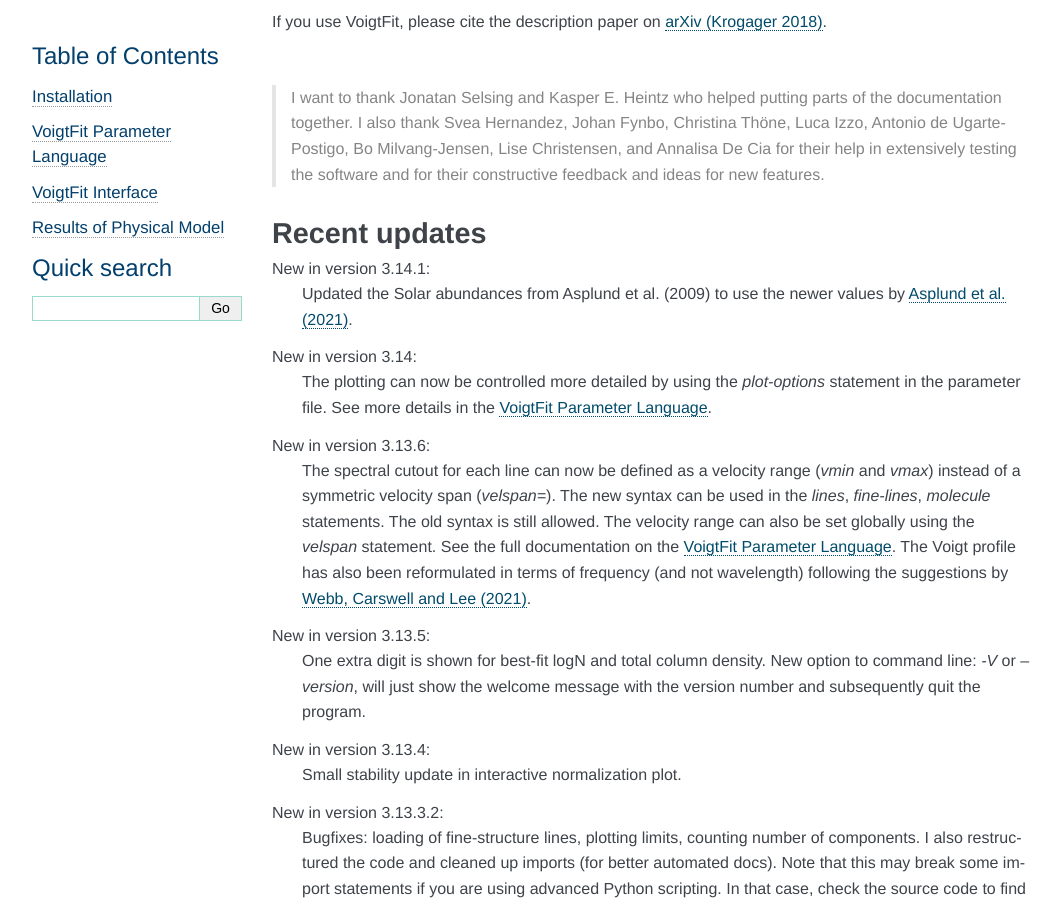
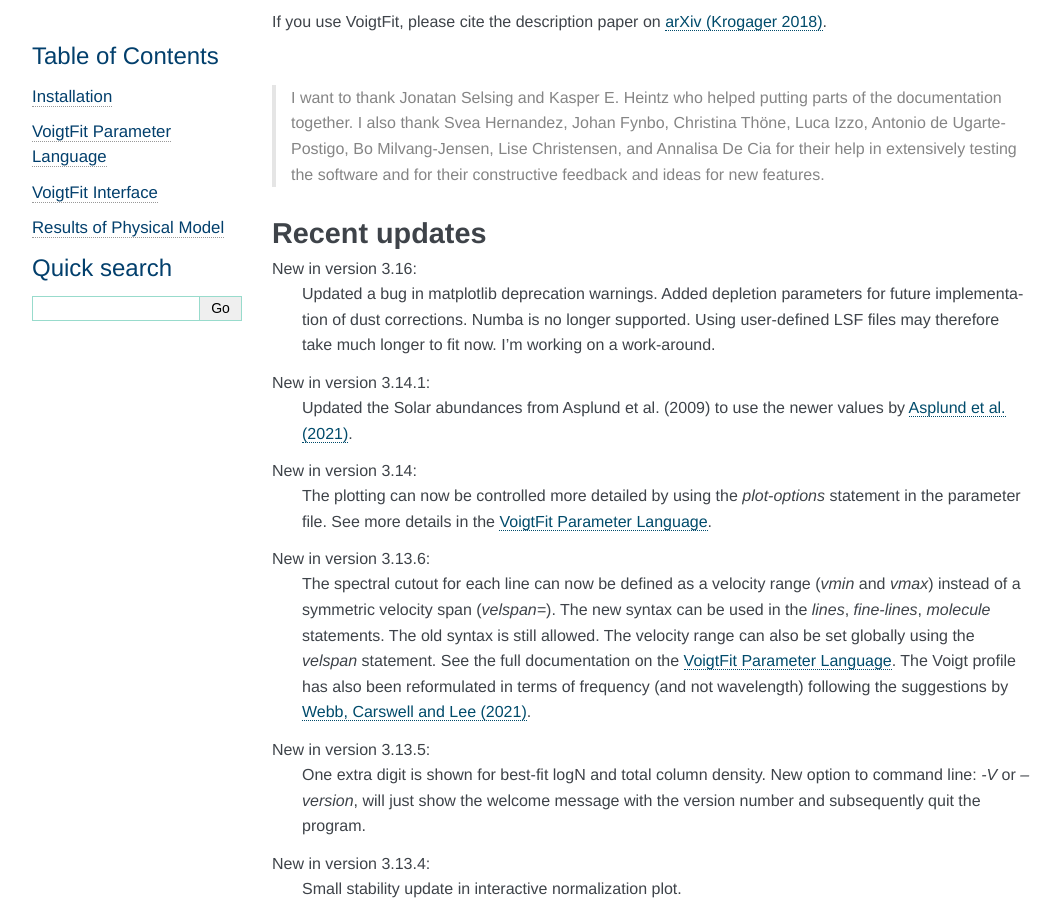
Before and after one commit to jkrogager/VoigtFit, a Sphinx documentation site: the page built from docs/index.rst, in a window 1280 px wide and 900 px high, scrolled down 402 px. Shown: the whole window, without its empty margins (98-1154 px from the left). Built offline with Sphinx 7.4.7, drawn with Linux system fonts in a browser that asks for light colours.

Commit message:
Update index.rst

```diff
--- a/docs/index.rst
+++ b/docs/index.rst
@@ -34,6 +34,10 @@
 
 Recent updates
 --------------
+New in version 3.16:
+  Updated a bug in matplotlib deprecation warnings. Added depletion parameters for future implementation of dust corrections.
+  Numba is no longer supported. Using user-defined LSF files may therefore take much longer to fit now. I'm working on a work-around.
+
 New in version 3.14.1:
   Updated the Solar abundances from Asplund et al. (2009) to use the newer values by `Asplund et al. (2021) <https://ui.adsabs.harvard.edu/abs/2021A&A...653A.141A>`_.
 
```
